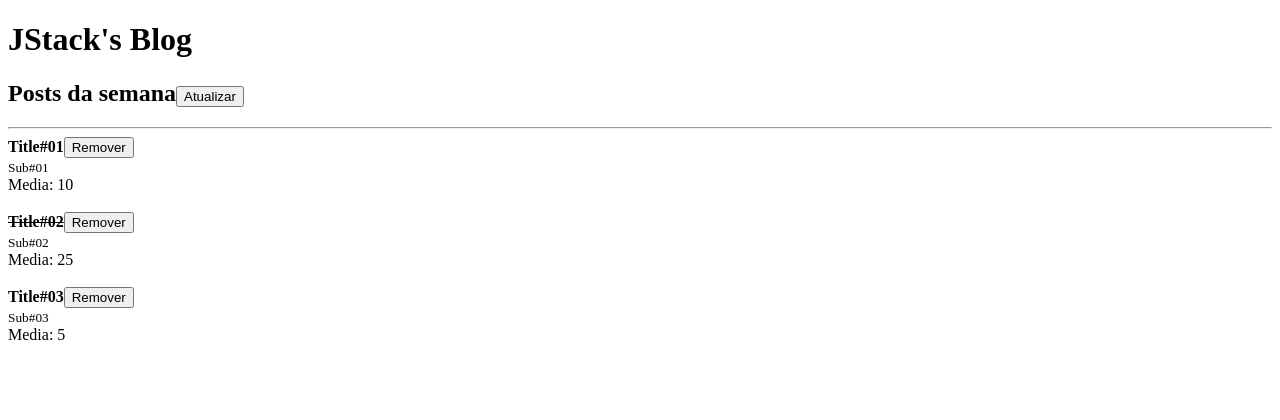
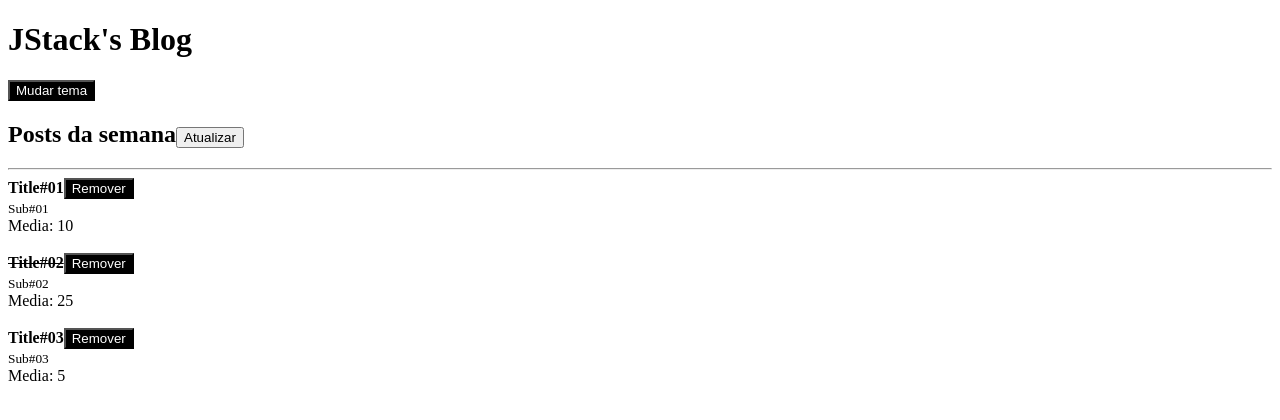
Before and after one commit to GuuilhermeRS/Fundamentos-React-JStack, a React app: page / in a window 1280 px wide. Shown: the top 420 px of the page. Built offline with nearby package versions, Linux system fonts and the light colour scheme.

Commit message:
Alterando cores dos botões através de Prop Drilling

```diff
--- a/src/Components/App.js
+++ b/src/Components/App.js
@@ -5,11 +5,21 @@
 
 
 function App() {
+  const [theme, setTheme] = useState('dark');
+
   const [posts, setPosts] = useState([
     { id: Math.random(), title: 'Title#01', subtitle: 'Sub#01', likes: 20, read: false },
     { id: Math.random(), title: 'Title#02', subtitle: 'Sub#02', likes: 50, read: true },
     { id: Math.random(), title: 'Title#03', subtitle: 'Sub#03', likes: 10, read: false },
   ]);
+
+  function handleToggleTheme() {
+    setTheme((prevState) => (
+      prevState === 'dark'
+      ? 'light'
+      : 'dark'
+    ));
+  }
 
   function handleRefresh() {
     setPosts((prevState) => [
@@ -19,6 +29,7 @@
         title: `Title#0${prevState.length + 1}`,
         subtitle: `Subtitle#0${prevState.length + 1}`,
         likes: 50,
+        read: false,
       }
     ]);
   }
@@ -31,7 +42,10 @@
 
   return (
     <>
-      <Header>
+      <Header
+      theme={theme}
+        onToggleTheme={handleToggleTheme}
+      >
         <h2>
           Posts da semana
           <button onClick={handleRefresh}>Atualizar</button>
@@ -44,13 +58,8 @@
         <Post
           key={post.id}
           onRemove={handleRemovePost}
-          post={{
-            id: post.id,
-            read: post.read,
-            title: post.title,
-            subtitle: post.subtitle,
-            likes: post.likes
-          }}
+          post={post}
+          theme={theme}
         />
       ))}
     </>
--- /dev/null
+++ b/src/Components/Button.js
@@ -0,0 +1,24 @@
+import React from 'react';
+import PropTypes from 'prop-types';
+
+export default function Button(props) {
+  const theme = props.theme;
+
+  return (
+    <button
+      onClick={props.onClick}
+      style={{
+        color: theme === 'dark' ? '#fff' : '#000',
+        background: theme === 'dark' ? '#000' : '#fff',
+       }}
+    >
+      {props.children}
+    </button>
+  )
+}
+
+Button.propTypes = {
+  theme: PropTypes.string.isRequired,
+  children: PropTypes.node.isRequired,
+  onClick: PropTypes.func.isRequired,
+}
--- a/src/Components/Header.js
+++ b/src/Components/Header.js
@@ -1,16 +1,22 @@
 import React from 'react'
 import PropTypes from 'prop-types';
+import Button from './Button';
 
 export default function Header(props) {
   return (
     <>
       <h1>{props.title}</h1>
+      <Button theme={props.theme} onClick={props.onToggleTheme}>
+        Mudar tema
+      </Button>
       {props.children}
     </>
   );
 }
 
 Header.propTypes = {
+  theme: PropTypes.string.isRequired,
+  onToggleTheme: PropTypes.func.isRequired,
   title: PropTypes.string.isRequired,
   children: PropTypes.node,
 }
--- a/src/Components/Post.js
+++ b/src/Components/Post.js
@@ -1,16 +1,20 @@
 import React from 'react';
 import PropTypes from 'prop-types';
+import PostHeader from './PostHeader';
 
 export default function Post(props) {
   return (
     <>
       <article>
-        <strong>
-          {props.post.read ? <s>{props.post.title}</s> : props.post.title}
-        </strong>
-        <button onClick={() => props.onRemove(props.post.id)}>
-          Remover
-        </button>
+        <PostHeader
+          theme={props.theme}
+          onRemove={props.onRemove}
+          post={{
+            id: props.post.id,
+            title: props.post.title,
+            read: props.post.read
+          }}
+        />
         <br/>
         <small>{props.post.subtitle}</small>
         <br />
@@ -22,6 +26,7 @@
 }
 
 Post.propTypes = {
+  theme: PropTypes.string.isRequired,
   onRemove: PropTypes.func.isRequired,
   post: PropTypes.shape({
     id: PropTypes.number.isRequired,
--- /dev/null
+++ b/src/Components/PostHeader.js
@@ -0,0 +1,31 @@
+import React from 'react';
+import PropTypes from 'prop-types';
+
+import Button from './Button'
+
+export default function PostHeader(props) {
+  return (
+    <>
+      <strong>
+        {props.post.read && <s>{props.post.title}</s>}
+        {!props.post.read && props.post.title}
+      </strong>
+      <Button
+        theme={props.theme}
+        onClick={() => props.onRemove(props.post.id)}
+      >
+        Remover
+      </Button>
+    </>
+  );
+}
+
+PostHeader.propTypes = {
+  theme: PropTypes.string.isRequired,
+  onRemove: PropTypes.func.isRequired,
+  post: PropTypes.shape({
+    id: PropTypes.number.isRequired,
+    title: PropTypes.string.isRequired,
+    read: PropTypes.bool.isRequired
+  }).isRequired,
+}
```
